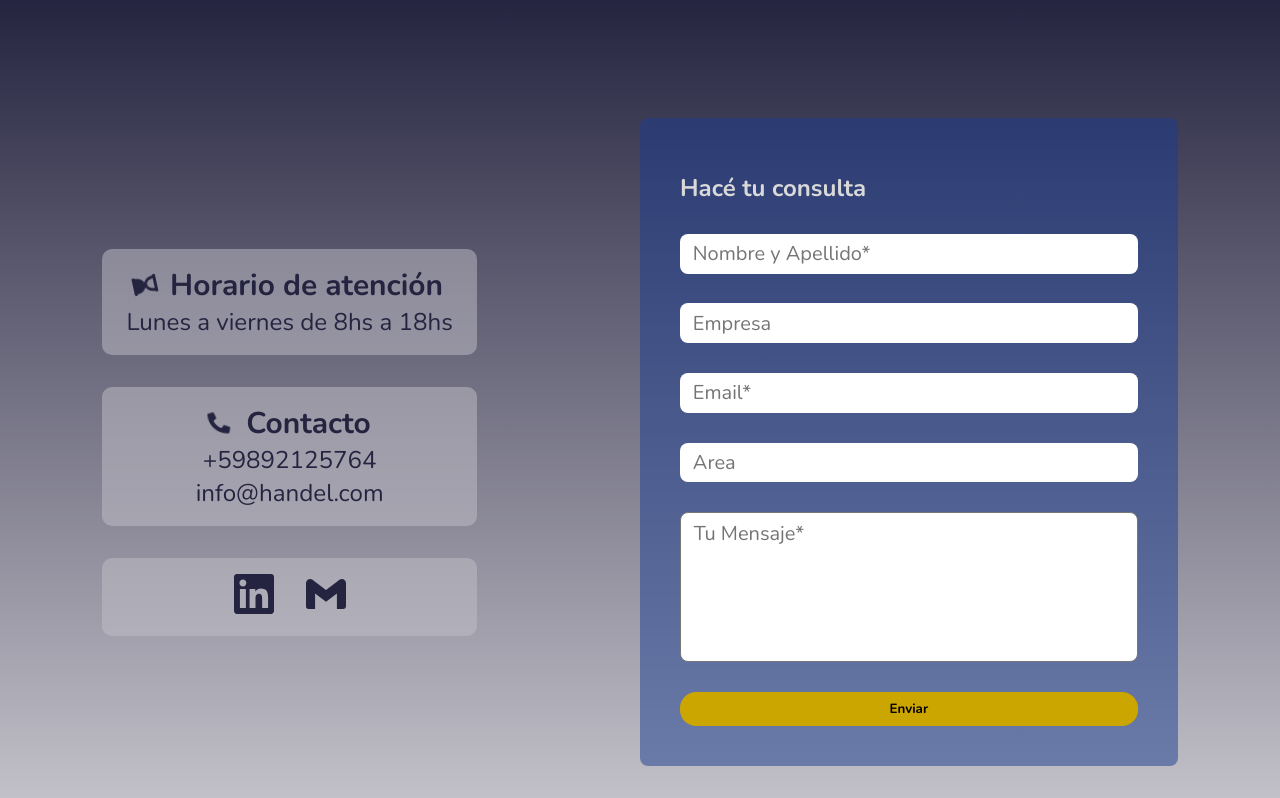
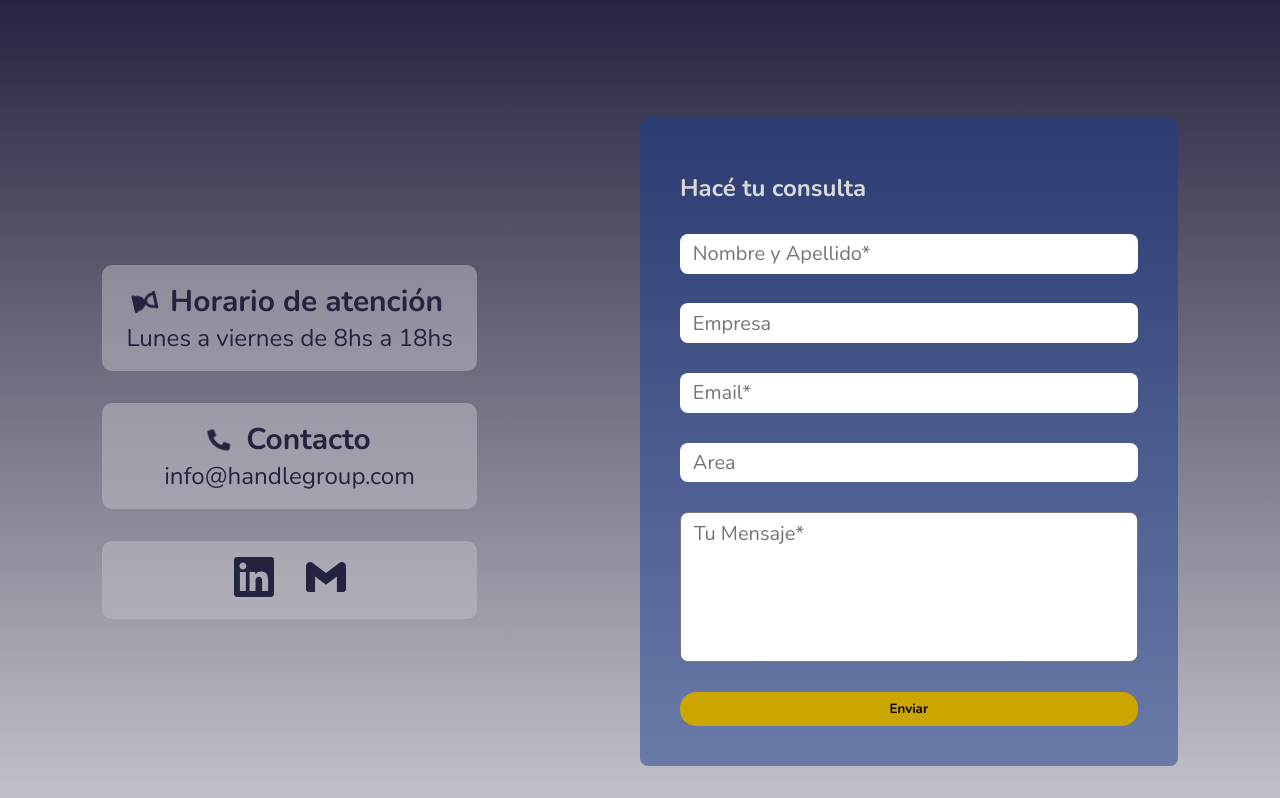
Before and after one commit to NaimCBGhassan/Alpha, a React (Vite) app: page / in a window 1280 px wide. Shown: the part 2402-3200 px from the top of the page. Built offline with nearby package versions, Linux system fonts and the light colour scheme.

Commit message:
Link media

```diff
--- a/src/components/WspButton.tsx
+++ b/src/components/WspButton.tsx
@@ -2,11 +2,7 @@ import styled, { keyframes } from "styled-components";
 
 const WspButton = () => {
   return (
-    <a
-      href="https://api.whatsapp.com/send?phone=543413227984&text=Hi!%20I%20visit%20you%20from%20your%20personal%20porfolio"
-      target="_blank "
-      rel="noopener noreferrer"
-    >
+    <a href="https://api.whatsapp.com/send?phone=54341322798*4" target="_blank " rel="noopener noreferrer">
       <Container className="wsp">
         <img src="wsp.png" />
       </Container>
--- a/src/components/contact/Contact.tsx
+++ b/src/components/contact/Contact.tsx
@@ -157,13 +157,12 @@ const size = "2.5rem";
 const icons = [
   {
     name: "LinkedIn",
-    contact: "https://www.linkedin.com/in/naimchaya",
+    contact: "https://www.linkedin.com/company/100179593/admin/feed/posts/",
     icon: <SiLinkedin size={size} />,
   },
   {
     name: "Email",
-    contact:
-      "mailto:naimchaya.dev@gmail.com?subject=Contact%20From%20Porfolio&body=Hi!%20I%20visit%20you%20from%20your%20personal%20porfolio",
+    contact: "mailto:info@handlegroup.org",
     icon: <SiGmail size={size} />,
   },
 ];
--- a/src/components/contact/Form.tsx
+++ b/src/components/contact/Form.tsx
@@ -18,7 +18,7 @@ const Form = () => {
     e.preventDefault();
     setIsLoading(true);
     if (!form.current) return;
-    emailjs.sendForm("service_x2idm9b", "template_vxx1o1m", form.current, "zRK93slStTGd_Hni9").then(
+    emailjs.sendForm("service_bhcpalg", "template_yeupvvj", form.current, "eoWi189DUHjMcqhuy").then(
       () => {
         setIsLoading(false);
         toast.success(text.contact.form.toastSucces);
--- a/src/components/navbar/Header.tsx
+++ b/src/components/navbar/Header.tsx
@@ -178,19 +178,17 @@ const size = "1.2rem";
 const CardInfo = [
   {
     name: "LinkedIn",
-    contact: "https://www.linkedin.com/in/naimchaya",
+    contact: "https://www.linkedin.com/company/100179593/admin/feed/posts/",
     icon: <SiLinkedin size={size} />,
   },
   {
     name: "Email",
-    contact:
-      "mailto:naimchaya.dev@gmail.com?subject=Contact%20From%20Porfolio&body=Hi!%20I%20visit%20you%20from%20your%20personal%20porfolio",
+    contact: "mailto:info@handlegroup.org",
     icon: <SiGmail size={size} />,
   },
   {
     name: "WhatsApp",
-    contact:
-      "https://api.whatsapp.com/send?phone=543413227984&text=Hi!%20I%20visit%20you%20from%20your%20personal%20porfolio",
+    contact: "https://api.whatsapp.com/send?phone=54341322798*4",
     icon: <SiWhatsapp size={size} />,
   },
 ];
--- a/src/context/language/languageData.ts
+++ b/src/context/language/languageData.ts
@@ -110,7 +110,7 @@ const languageData: LanguageData = {
         },
         {
           title: "Contacto",
-          content: ["+59892125764", "info@handel.com"],
+          content: ["", "info@handlegroup.com"],
         },
       ],
       form: {
@@ -174,7 +174,7 @@ const languageData: LanguageData = {
         },
         {
           title: "Contact",
-          content: ["+59892125764", "info@handel.com"],
+          content: ["", "info@handlegroup.com"],
         },
       ],
       form: {
```
